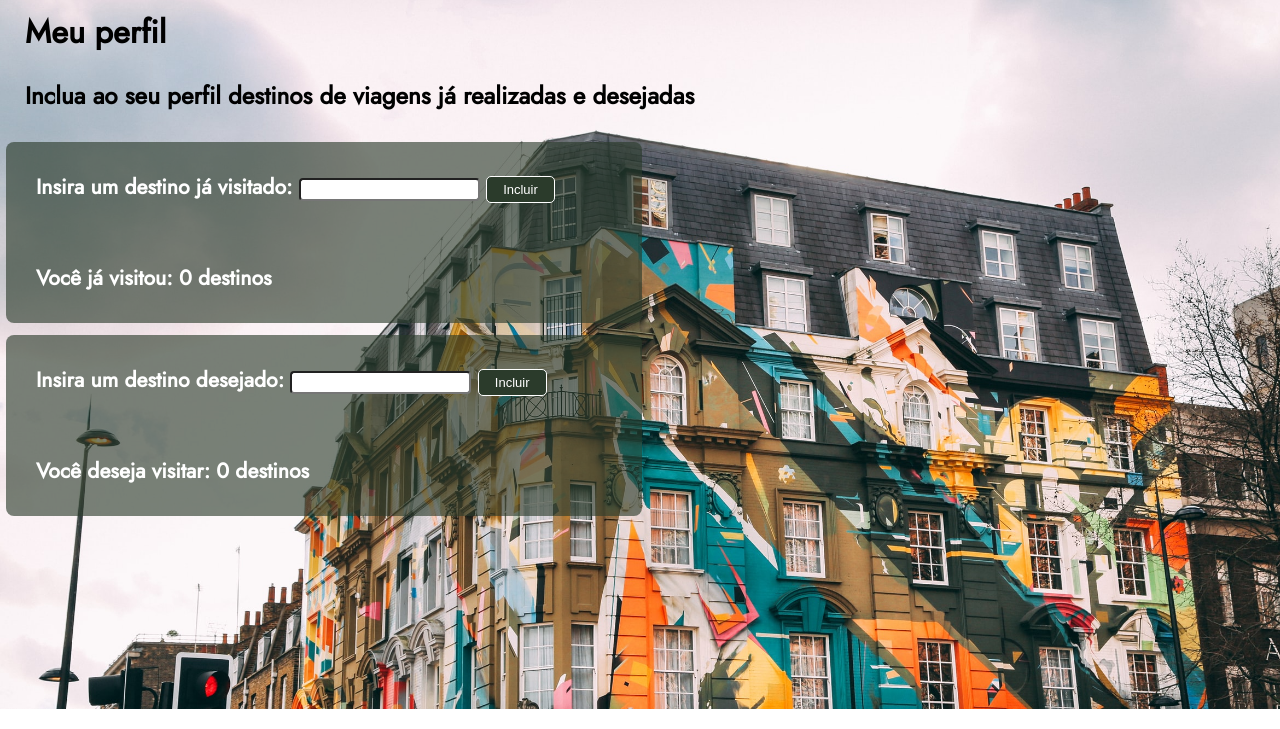
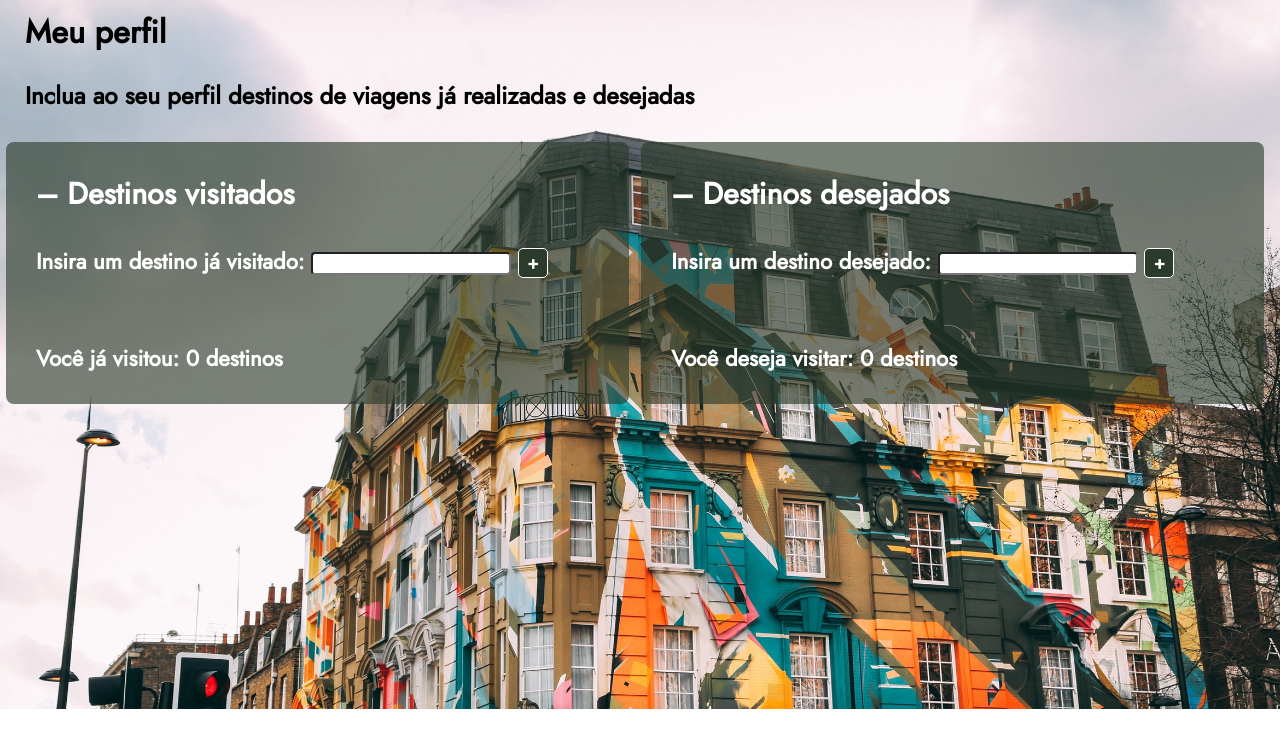
Before and after one commit to analuizacfreitas/projeto-explore, a plain HTML site: page perfil.html in a window 1280 px wide. Shown: the part 71-800 px from the top of the page. Drawn offline with Linux system fonts and the light colour scheme.

Commit message:
minor code improvements

```diff
--- a/css/style.css
+++ b/css/style.css
@@ -5,6 +5,9 @@
 * {
     margin: 0;
     padding: 0;
+    font-family: 'Josefin Sans', sans-serif;
+    font-family: 'Jost', sans-serif;
+    font-weight: 600;
 }
 
 /* Início da página Home */
@@ -16,9 +19,6 @@
 header ul {
   /*font-family: 'Prompt', sans-serif;
   font-family: 'Jost', sans-serif;*/
-  font-family: 'Josefin Sans', sans-serif;
-  font-family: 'Jost', sans-serif;
-  font-weight: 600;
   list-style-type: none;
   overflow: hidden;
   background-color: rgb(57, 65, 55);
@@ -69,9 +69,6 @@ header ul a img {
   width: 100%;
   height: 450px;
   margin-bottom: 115px;
-  font-family: 'Josefin Sans', sans-serif;
-  font-family: 'Jost', sans-serif;
-  font-weight: 600;
 }
 
 .login {
@@ -106,6 +103,8 @@ header ul a img {
   height: 35px;
   border: solid 1px #dbd7d7;
   border-radius: 5px;
+  font-size: 20px;
+  text-align: center;
 }
 
 .login button {
@@ -142,9 +141,6 @@ header ul a img {
 .div_cadastro {
   width: 100%;
   height: 900px;
-  font-family: 'Josefin Sans', sans-serif;
-  font-family: 'Jost', sans-serif;
-  font-weight: 600;
 }
 
 .cadastro {
@@ -176,6 +172,8 @@ header ul a img {
   height: 32px;
   border: solid 1px #dbd7d7;
   border-radius: 5px;
+  font-size: 20px;
+  text-align: center;
 }
 
 .cadastro button {
@@ -232,9 +230,6 @@ header ul a img {
 .div_perfil {
   width: 100%;
   height: 700px;
-  font-family: 'Josefin Sans', sans-serif;
-  font-family: 'Jost', sans-serif;
-  font-weight: 600;
 }
 
 .perfil_body h1{
@@ -245,10 +240,15 @@ header ul a img {
   margin-left: 25px;
 }
 
-.perfil_destinosVisitados, .perfil_destinosDesejados {
+.destinosVisitados h3, .destinosDesejados h3 {
+  padding-bottom: 30px;
+  font-size: 30px;
+}
+
+.destinosVisitados, .destinosDesejados {
   float:left;
-  width: 45%;
-  font-size: 21px;
+  width: 44%;
+  font-size: 22px;
   background-color: rgba(43, 59, 43, 0.623);
   border-radius: 8px;
   color: white;
@@ -259,18 +259,21 @@ header ul a img {
 .div_perfil button {
   cursor: pointer;
   background-color: rgb(43, 59, 43);
-  padding: 5px;
-  width: 12%;
+  padding: 1px;
+  width: 30px;
   border: 1px solid white;
   border-radius: 5px;
   color: white;
-  font-size: 13px;
-  height: 27px;
+  font-size: 18px;
+  text-align: center;
+  height: 30px;
 }
 
 .div_perfil input {
   height: 19px;
   border-radius: 4px;
+  font-size: 16px;
+  text-align: center;
 }
 
 #contador_destinosVisitados, #contador_destinosDesejados {
--- a/perfil.html
+++ b/perfil.html
@@ -20,15 +20,17 @@
     <div class="div_perfil">
         <h1>Meu perfil</h1><br>
         <h2>Inclua ao seu perfil destinos de viagens já realizadas e desejadas</h2><br>
-        <div class="perfil_destinosVisitados">
+        <div class="destinosVisitados">
+            <h3>– Destinos visitados</h3>
             Insira um destino já visitado: <input type="text" id="input_destinoVisitado">
-            <button onclick="incluirDestinoVisitado()">Incluir</button><br><br>
+            <button onclick="incluirDestinoVisitado()">+</button><br><br>
             <div id="div_destinosVisitados"></div><br>
             <div id="contador_destinosVisitados"></div><img src="" id="selo_destinoVisitado"/>
         </div>
-        <div class="perfil_destinosDesejados">
+        <div class="destinosDesejados">
+            <h3>– Destinos desejados</h3>
             Insira um destino desejado: <input type="text" id="input_destinoDesejado">
-            <button onclick="incluirDestinoDesejado()">Incluir</button><br><br>
+            <button onclick="incluirDestinoDesejado()">+</button><br><br>
             <div id="div_destinosDesejados"></div><br>
             <div id="contador_destinosDesejados"></div><img src="" id="selo_destinoDesejado"/>
         </div>
```
